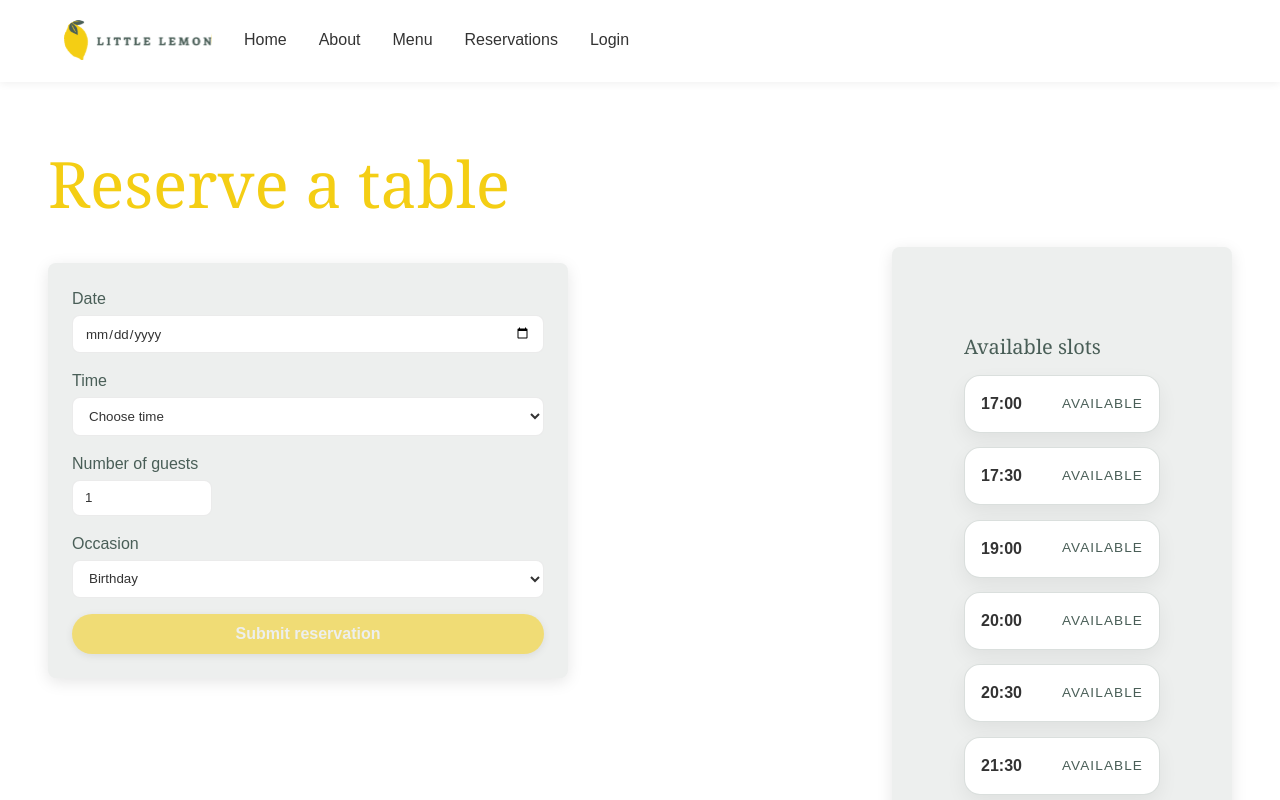
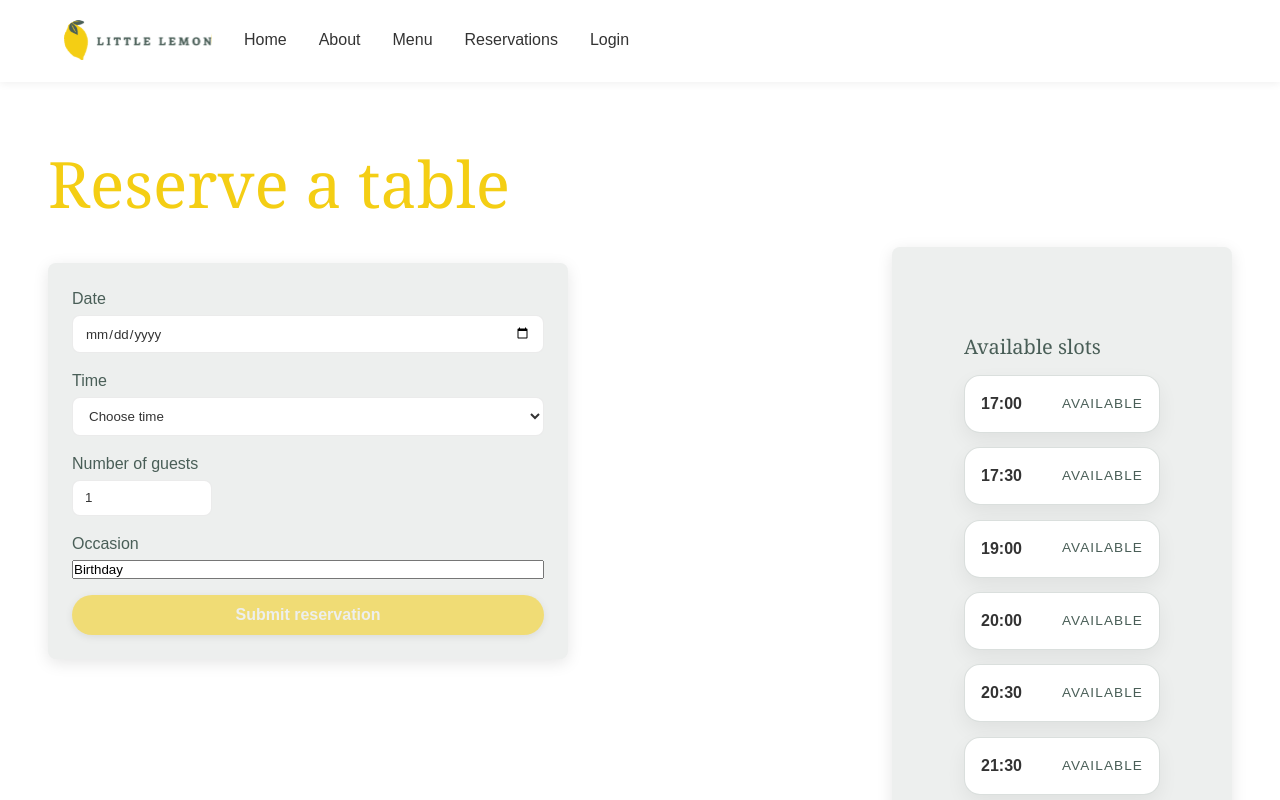
Before and after one commit to NahiyanKhandaker/Little-Lemon-Booking, a React (Create React App) app in the folder littlelemon/: page /booking in a window 1280 px wide. Shown: the top 800 px of the page. Built offline with nearby package versions, Linux system fonts and the light colour scheme.

Commit message:
I have added some more features based of heuristics evaluation

```diff
--- a/littlelemon/src/BookingForm.css
+++ b/littlelemon/src/BookingForm.css
@@ -55,6 +55,34 @@
   opacity: 0.55;
   cursor: not-allowed;
   transform: none;
+}
+
+.submission-banner {
+  display: inline-flex;
+  align-items: center;
+  gap: 0.75rem;
+  padding: 0.9rem 1rem;
+  margin-top: 0.5rem;
+  border-radius: var(--radius-small);
+  background: rgba(238, 153, 114, 0.12);
+  border: 1px solid rgba(238, 153, 114, 0.35);
+  color: #7d5a4f;
+  font-size: 0.95rem;
+}
+
+.spinner {
+  width: 1rem;
+  height: 1rem;
+  border: 2px solid currentColor;
+  border-top-color: transparent;
+  border-radius: 50%;
+  animation: spin 1s linear infinite;
+}
+
+@keyframes spin {
+  to {
+    transform: rotate(360deg);
+  }
 }
 
 .field-error {
--- a/littlelemon/src/BookingForm.js
+++ b/littlelemon/src/BookingForm.js
@@ -14,6 +14,8 @@ function BookingForm({
   onGuestsChange,
   onOccasionChange,
   onSubmit,
+  isSubmitting = false,
+  delayMessage = '',
 }) {
   const [touched, setTouched] = useState({ date: false, time: false, guests: false });
   const [submitAttempted, setSubmitAttempted] = useState(false);
@@ -45,19 +47,32 @@ function BookingForm({
     return "";
   }, [guests]);
 
-  const formIsValid = !dateError && !timeError && !guestsError;
+  const occasionError = useMemo(() => {
+    if (!occasion || occasion.trim() === "") return "Please enter an occasion.";
+    return "";
+  }, [occasion]);
+
+  const formIsValid = !dateError && !timeError && !guestsError && !occasionError;
   const showDateError = (touched.date || submitAttempted) && dateError;
   const showTimeError = (touched.time || submitAttempted) && timeError;
   const showGuestsError = (touched.guests || submitAttempted) && guestsError;
+  const showOccasionError = (touched.occasion || submitAttempted) && occasionError;
 
   const handleSubmit = (e) => {
     e.preventDefault();
+    if (isSubmitting) {
+      return;
+    }
     setSubmitAttempted(true);
-    setTouched({ date: true, time: true, guests: true });
+    setTouched({ date: true, time: true, guests: true, occasion: true });
     if (!formIsValid) {
       return;
     }
-    const reservation = { date, time, guests, occasion };
+    const normalizedOccasion = occasion
+      .trim()
+      .replace(/\s+/g, ' ')
+      .replace(/\b\w/g, (char) => char.toUpperCase());
+    const reservation = { date, time, guests, occasion: normalizedOccasion };
     if (onSubmit) onSubmit(reservation);
   };
 
@@ -144,21 +159,40 @@ function BookingForm({
 
       <div className="form-row">
         <label htmlFor="occasion">Occasion</label>
-        <select
+        <input
+          type="text"
           id="occasion"
           value={occasion}
-          onChange={(e) => onOccasionChange && onOccasionChange(e.target.value)}
-        >
-          <option>Birthday</option>
-          <option>Anniversary</option>
-        </select>
+          onBlur={() => setTouched((prev) => ({ ...prev, occasion: true }))}
+          onChange={(e) => {
+            const val = e.target.value;
+            setTouched((prev) => ({ ...prev, occasion: true }));
+            onOccasionChange && onOccasionChange(val);
+          }}
+          required
+          aria-invalid={!!occasionError}
+          aria-describedby={showOccasionError ? 'occasion-error' : undefined}
+        />
+        {showOccasionError && (
+          <p id="occasion-error" className="field-error" role="alert">
+            {occasionError}
+          </p>
+        )}
       </div>
 
       <div className="form-row">
-        <button type="submit" aria-label="On Click" disabled={!formIsValid}>
-          Submit reservation
+        <button type="submit" aria-label="On Click" disabled={!formIsValid || isSubmitting}>
+          {isSubmitting ? 'Submitting...' : 'Submit reservation'}
         </button>
       </div>
+      {(isSubmitting || delayMessage) && (
+        <div className="submission-banner" role="status" aria-live="polite">
+          <span className="spinner" aria-hidden="true" />
+          <span>
+            {delayMessage || 'Saving your reservation...'}
+          </span>
+        </div>
+      )}
     </form>
   );
 }
--- a/littlelemon/src/BookingPage.js
+++ b/littlelemon/src/BookingPage.js
@@ -2,7 +2,16 @@ import React, { useMemo, useState } from "react";
 import BookingForm from "./BookingForm";
 import BookingSlot from "./BookingSlot";
 
-function BookingPage({ availableTimes = [], bookings = [], onDateChange, dispatchTimes, onBookingSubmit, selectedDate = "" }) {
+function BookingPage({
+  availableTimes = [],
+  bookings = [],
+  onDateChange,
+  dispatchTimes,
+  onBookingSubmit,
+  selectedDate = "",
+  isSubmitting = false,
+  submitDelayMessage = '',
+}) {
   const date = selectedDate;
   const [time, setTime] = useState("");
   const [guests, setGuests] = useState(1);
@@ -49,6 +58,8 @@ function BookingPage({ availableTimes = [], bookings = [], onDateChange, dispatc
               onGuestsChange={setGuests}
               onOccasionChange={setOccasion}
               onSubmit={handleSubmit}
+              isSubmitting={isSubmitting}
+              delayMessage={submitDelayMessage}
             />
           </div>
 
--- a/littlelemon/src/Footer.js
+++ b/littlelemon/src/Footer.js
@@ -13,7 +13,6 @@ function Footer() {
             <li><a href="/about" aria-label="On Click">About</a></li>
             <li><a href="/menu" aria-label="On Click">Menu</a></li>
             <li><a href="/reservations" aria-label="On Click">Reservations</a></li>
-            <li><a href="/order" aria-label="On Click">Order Online</a></li>
             <li><a href="/login" aria-label="On Click">Login</a></li>
           </ul>
         </div>
--- a/littlelemon/src/Main.js
+++ b/littlelemon/src/Main.js
@@ -57,21 +57,30 @@ function Main() {
   const [selectedDate, setSelectedDate] = useState("");
   const [bookings, setBookings] = useState([]);
   const [notification, setNotification] = useState('');
+  const [isSubmitting, setIsSubmitting] = useState(false);
+  const [submitDelayMessage, setSubmitDelayMessage] = useState('');
   const [availableTimes, dispatchTimes] = useReducer(updateTimes, [], initializeTimes);
 
   useEffect(() => {
     dispatchTimes({ type: 'update', date: selectedDate, bookings });
   }, [bookings, selectedDate]);
 
-  const handleBookingSubmit = (reservation) => {
+  const handleBookingSubmit = async (reservation) => {
+    if (typeof window.submitAPI === 'undefined') {
+      console.error('submitAPI not loaded');
+      setNotification('API not ready. Please refresh and try again.');
+      alert('API not ready. Please refresh and try again.');
+      return;
+    }
+
+    setIsSubmitting(true);
+    setSubmitDelayMessage('');
+    const delayTimer = setTimeout(() => {
+      setSubmitDelayMessage('Saving your reservation — this may take a moment.');
+    }, 400);
+
     try {
-      if (typeof window.submitAPI === 'undefined') {
-        console.error('submitAPI not loaded');
-        setNotification('API not ready. Please refresh and try again.');
-        alert('API not ready. Please refresh and try again.');
-        return;
-      }
-      const success = window.submitAPI(reservation);
+      const success = await Promise.resolve().then(() => window.submitAPI(reservation));
       if (success) {
         setBookings((prev) => [...prev, reservation]);
         setNotification('Your reservation was confirmed.');
@@ -85,6 +94,10 @@ function Main() {
       console.error('Error submitting booking:', error);
       setNotification('Error submitting booking.');
       alert('Error submitting booking: ' + error.message);
+    } finally {
+      clearTimeout(delayTimer);
+      setSubmitDelayMessage('');
+      setIsSubmitting(false);
     }
   };
 
@@ -106,6 +119,8 @@ function Main() {
               onDateChange={setSelectedDate}
               dispatchTimes={dispatchTimes}
               onBookingSubmit={handleBookingSubmit}
+              isSubmitting={isSubmitting}
+              submitDelayMessage={submitDelayMessage}
             />
           }
         />
```
Also changed, not shown: 1 other file (tests, documents, lock files or other folders).
